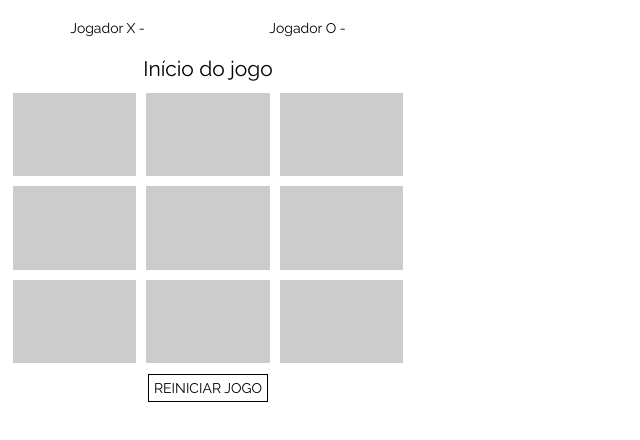
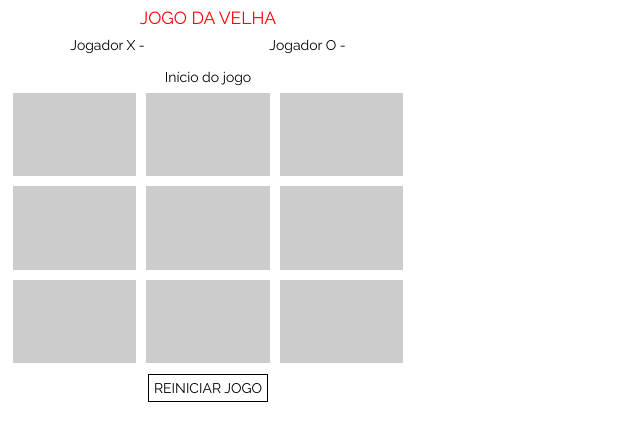
Before and after one commit to luanajacques/jogodavelha, a plain HTML site: page index.html in a window 1280 px wide. Shown: the whole page, without its empty margins (0-640 px from the left). Drawn offline with Linux system fonts and the light colour scheme.

Commit message:
Add files via upload

```diff
--- a/game-style.css
+++ b/game-style.css
@@ -6,6 +6,16 @@
 
 html {
     font-size: 93.75%;
+}
+
+.area1 {
+    text-align: center;
+    width: 100%;
+    height: 1.5rem;
+    justify-content: space-around;
+    align-items: center;
+    font-size: 1.25rem;
+    color: red;
 }
 
 .game{
@@ -26,7 +36,7 @@ html {
 .display {
     display: flex;
     width: 100%;
-    height: 50%;
+    height: 40%;
     justify-content: space-around;
     align-items: center;
 
@@ -40,7 +50,7 @@ html {
 .msg-wrapper {
     display: flex;
     width: 100%;
-    font-size: 1.5rem;
+    font-size: 1rem;
 }
 
 
--- a/index.html
+++ b/index.html
@@ -15,8 +15,14 @@
 
     <body>
         <div class="game">
+
+
             <div class="area display-area">
+                <div class="area1">
+                    <div class="identif">JOGO DA VELHA</div>
+                </div>
                 <div class="display players-wrapper">
+
                     <div class="player">
                         <label>Jogador X - </label>
                         <span class="score"></span>
```
